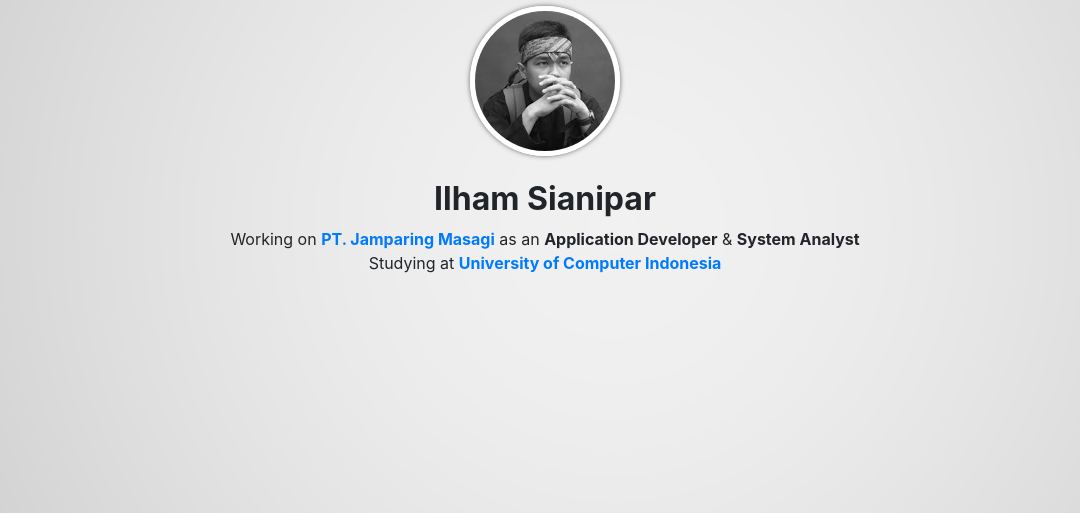
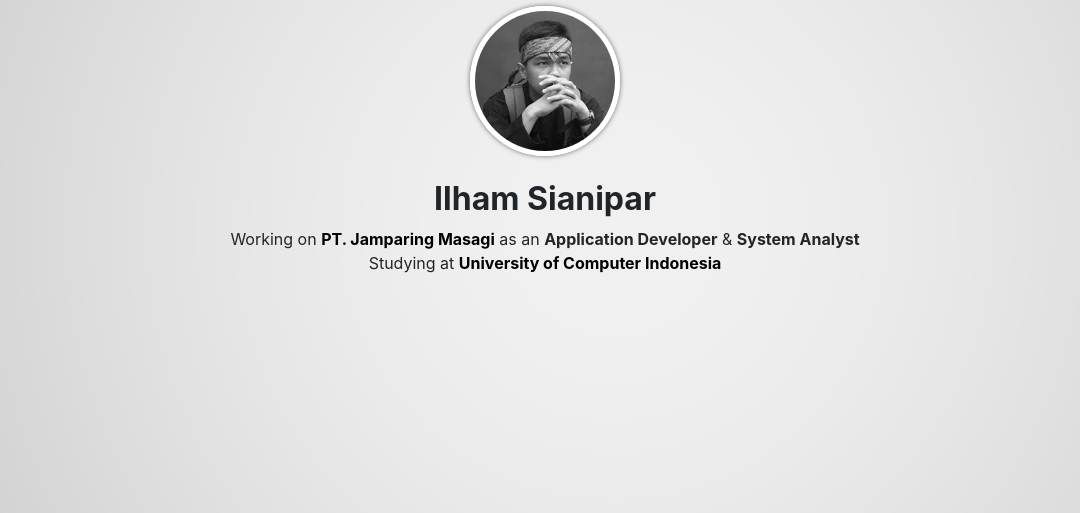
Before and after one commit to meilhamfadil/meilhamfadil.github.io, a PHP site: page / in a window 1280 px wide. Shown: the part 173-686 px from the top of the page, without its empty margins (95-1175 px from the left). Run offline with PHP 8.4, Linux system fonts and the light colour scheme.

Commit message:
Update app.css

```diff
--- a/assets/app.css
+++ b/assets/app.css
@@ -17,3 +17,7 @@ body{
 .m-top-20{
   margin-top: 20px;
 }
+
+a{
+  color:#000000;
+}
```
